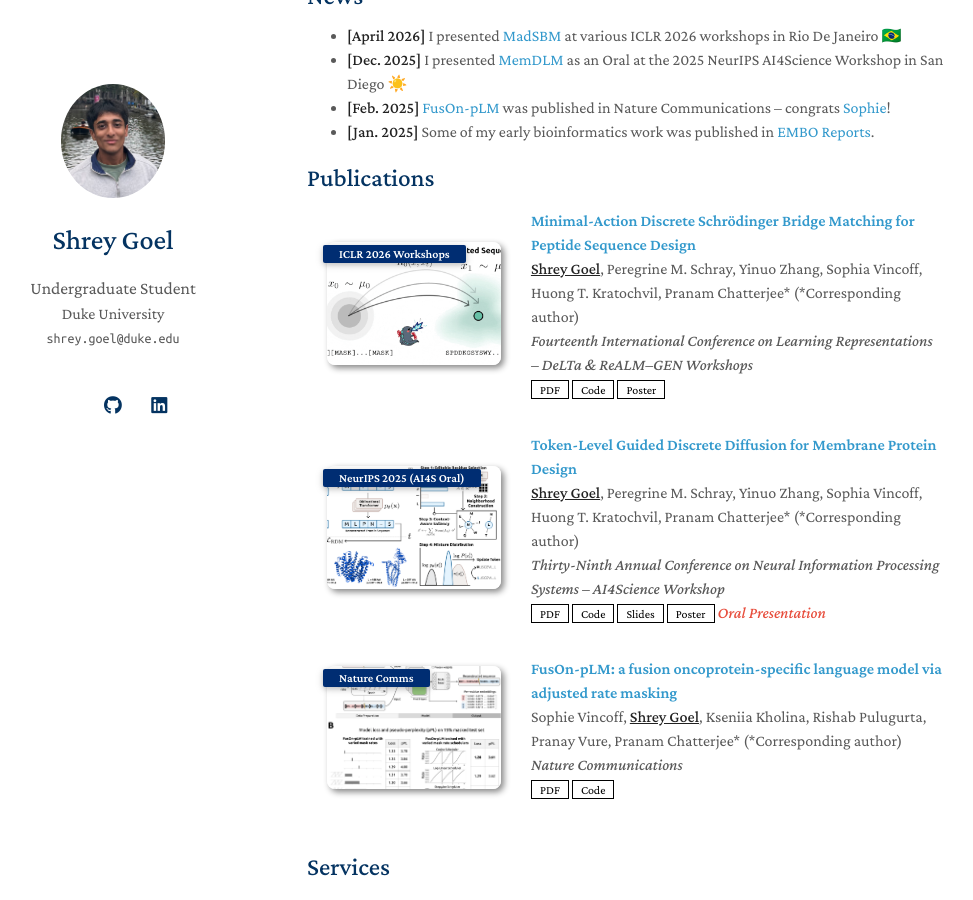
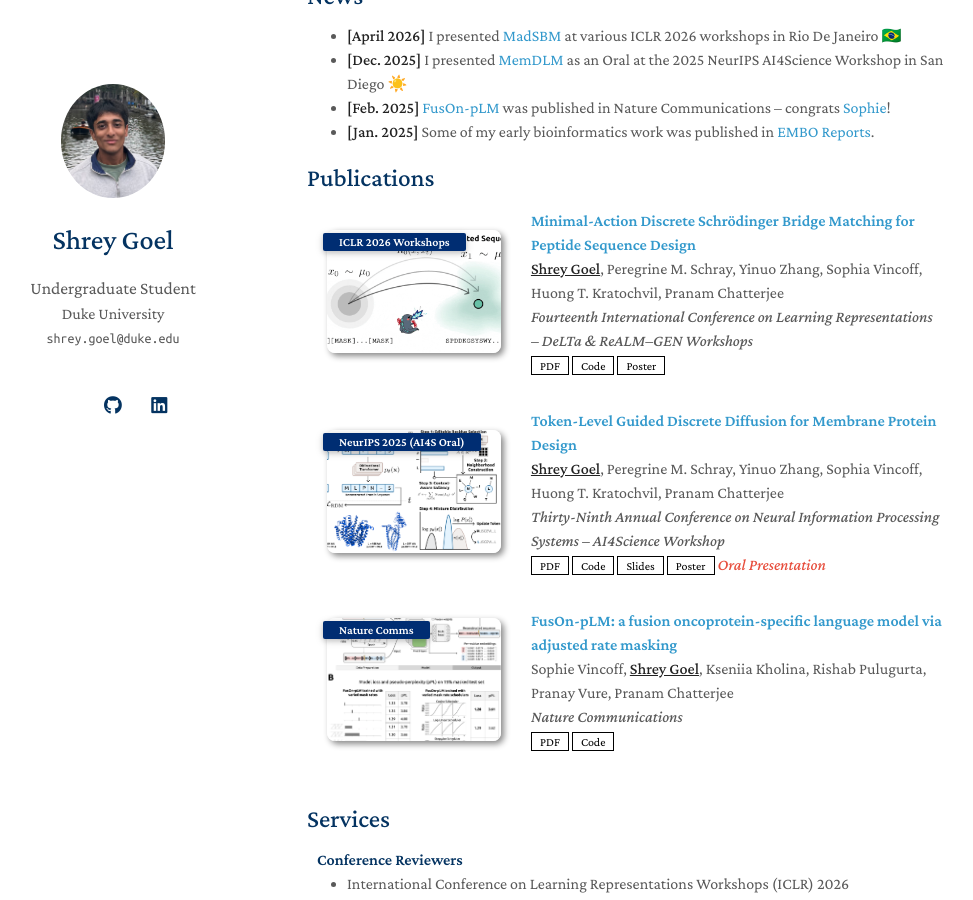
Before and after one commit to shreygoel09/shreygoel09.github.io, a Jekyll site: the page built from index.md, in a window 1280 px wide and 900 px high, scrolled down 447 px. Shown: the whole window, without its empty margins (163-1136 px from the left). Built offline with Jekyll 4.4.1, drawn with Linux system fonts in a browser that asks for light colours; a style sheet for code colours, icons or effects is not loaded; our own code applies the rules of GitHub Pages for plain Markdown files.

Commit message:
Update publications.yml

```diff
--- a/_data/publications.yml
+++ b/_data/publications.yml
@@ -1,7 +1,7 @@
 main:
 
   - title: "Minimal-Action Discrete Schrödinger Bridge Matching for Peptide Sequence Design"
-    authors: <strong><u>Shrey Goel</u></strong>, Peregrine M. Schray, Yinuo Zhang, Sophia Vincoff, Huong T. Kratochvil, Pranam Chatterjee* (*Corresponding author)
+    authors: <strong><u>Shrey Goel</u></strong>, Peregrine M. Schray, Yinuo Zhang, Sophia Vincoff, Huong T. Kratochvil, Pranam Chatterjee
     conference_short: ICLR 2026 Workshops
     conference: Fourteenth International Conference on Learning Representations – DeLTa & ReALM–GEN Workshops
     pdf: https://openreview.net/forum?id=94KB26ww3D
@@ -10,7 +10,7 @@ main:
     image: ./assets/img/madsbm.gif
 
   - title: "Token-Level Guided Discrete Diffusion for Membrane Protein Design"
-    authors: <strong><u>Shrey Goel</u></strong>, Peregrine M. Schray, Yinuo Zhang, Sophia Vincoff, Huong T. Kratochvil, Pranam Chatterjee* (*Corresponding author)
+    authors: <strong><u>Shrey Goel</u></strong>, Peregrine M. Schray, Yinuo Zhang, Sophia Vincoff, Huong T. Kratochvil, Pranam Chatterjee
     conference_short: NeurIPS 2025 (AI4S Oral)
     conference: Thirty-Ninth Annual Conference on Neural Information Processing Systems – AI4Science Workshop
     pdf: https://arxiv.org/abs/2410.16735
@@ -21,7 +21,7 @@ main:
     notes: Oral Presentation
 
   - title: "FusOn-pLM: a fusion oncoprotein-specific language model via adjusted rate masking"
-    authors: Sophie Vincoff, <strong><u>Shrey Goel</u></strong>, Kseniia Kholina, Rishab Pulugurta, Pranay Vure, Pranam Chatterjee* (*Corresponding author)
+    authors: Sophie Vincoff, <strong><u>Shrey Goel</u></strong>, Kseniia Kholina, Rishab Pulugurta, Pranay Vure, Pranam Chatterjee
     conference_short: Nature Comms
     conference: Nature Communications
     pdf: https://www.nature.com/articles/s41467-025-56745-6
```
